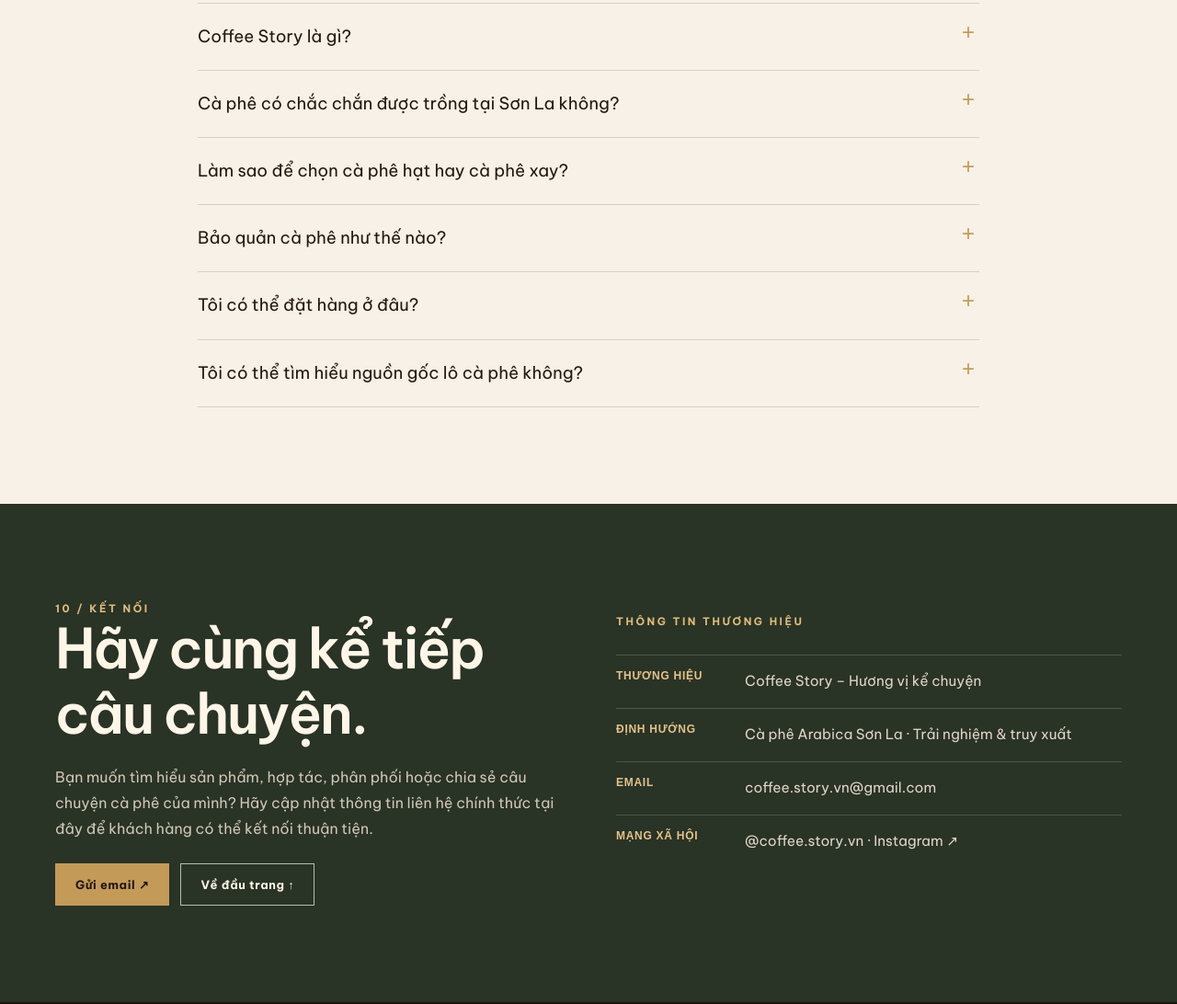
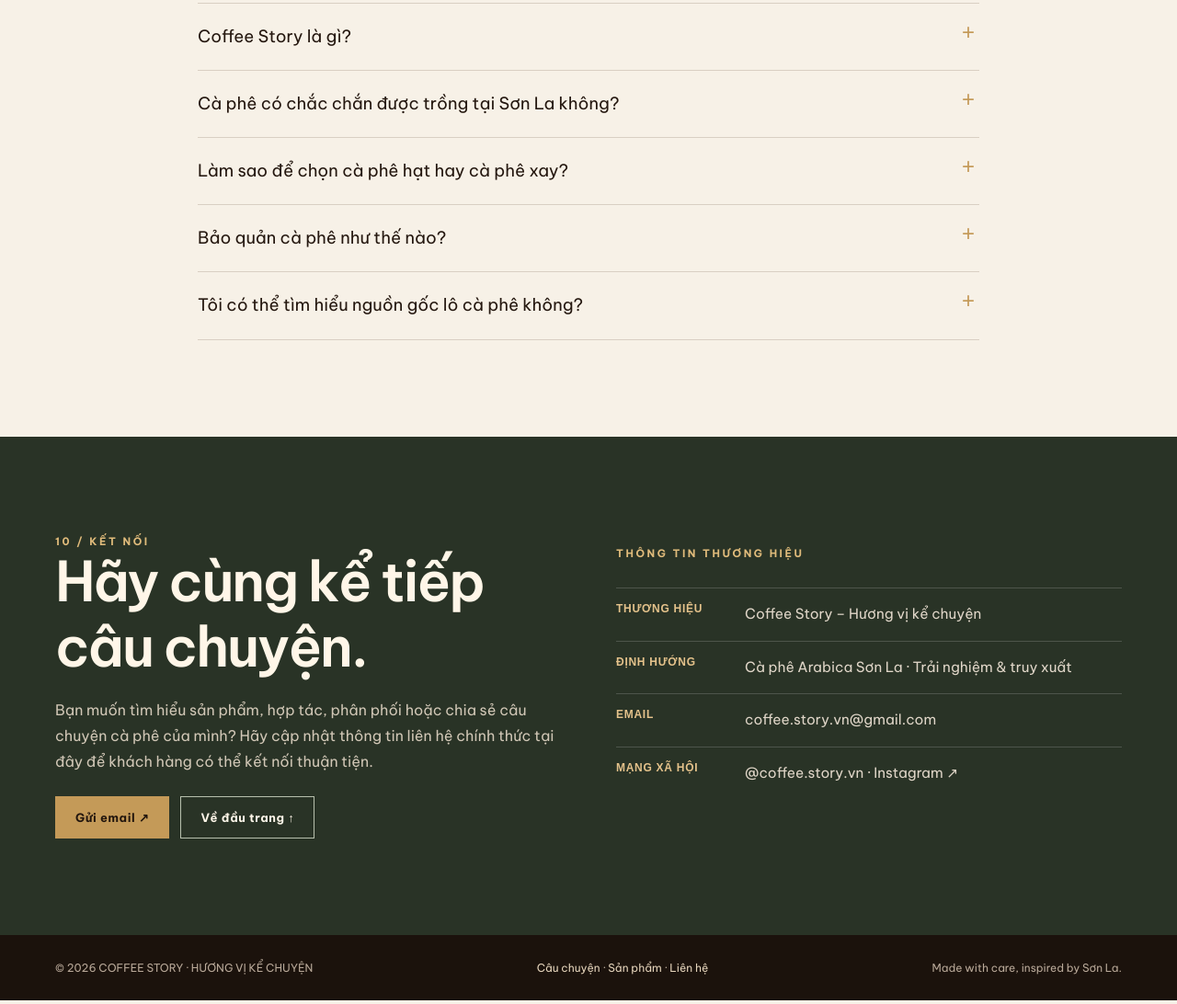
Before and after one commit to mailinhn660-byte/coffee-story-website, a plain HTML site: page index.html in a window 1280 px wide. Shown: the part 7994-9086 px from the top of the page at 92% size. Drawn offline with Linux system fonts and the light colour scheme.

Commit message:
Update index.html

```diff
--- a/index.html
+++ b/index.html
@@ -145,7 +145,6 @@
    <details><summary>Cà phê có chắc chắn được trồng tại Sơn La không?</summary><p>Trang này giới thiệu định hướng và cảm hứng thương hiệu. Với từng sản phẩm cụ thể, nguồn gốc cần được xác nhận bằng thông tin nhà cung cấp, hồ sơ lô hàng hoặc tài liệu truy xuất trước khi đưa ra cam kết chính thức.</p></details>
    <details><summary>Làm sao để chọn cà phê hạt hay cà phê xay?</summary><p>Cà phê hạt phù hợp nếu bạn có máy xay và muốn xay gần thời điểm pha. Cà phê xay tiện lợi hơn; nên chọn cỡ xay phù hợp với phin, máy espresso hoặc dụng cụ lọc bạn sử dụng.</p></details>
    <details><summary>Bảo quản cà phê như thế nào?</summary><p>Để cà phê trong bao bì kín, nơi khô ráo, tránh ánh nắng, nhiệt và mùi mạnh. Tuân thủ hướng dẫn bảo quản và hạn sử dụng ghi trên bao bì sản phẩm thực tế.</p></details>
-   <details><summary>Tôi có thể đặt hàng ở đâu?</summary><p>Kênh đặt hàng chính thức cần được bổ sung tại phần liên hệ bên dưới. Trang mẫu này chưa tích hợp giỏ hàng, thanh toán hoặc xác nhận đơn.</p></details>
    <details><summary>Tôi có thể tìm hiểu nguồn gốc lô cà phê không?</summary><p>Có thể bổ sung mã lô hoặc QR truy xuất cho từng sản phẩm, kèm tên vùng trồng đã xác minh, thời điểm thu hoạch, phương pháp sơ chế và thông tin nhà cung cấp nếu có dữ liệu đáng tin cậy.</p></details>
   </div>
  </div>
```
